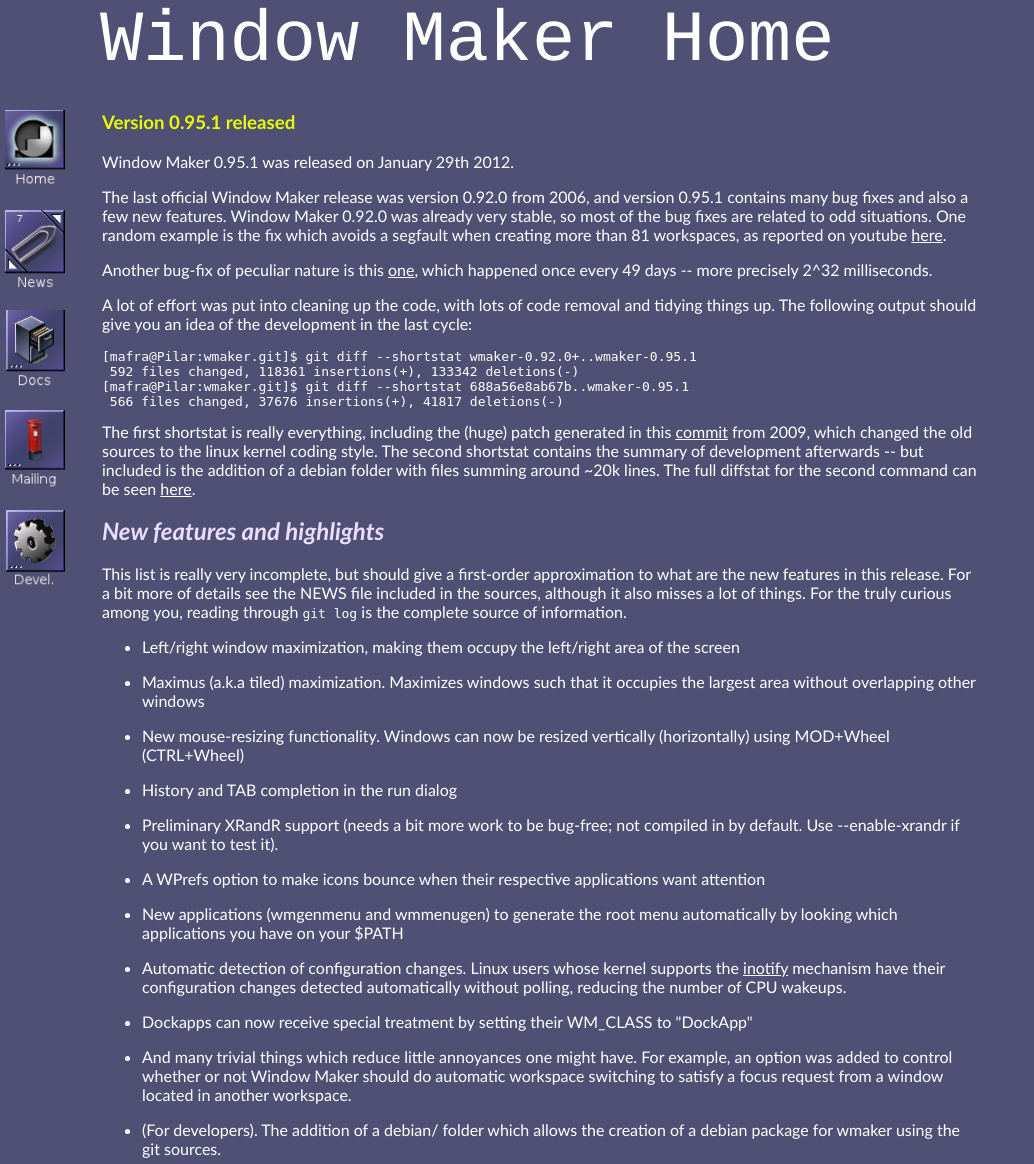
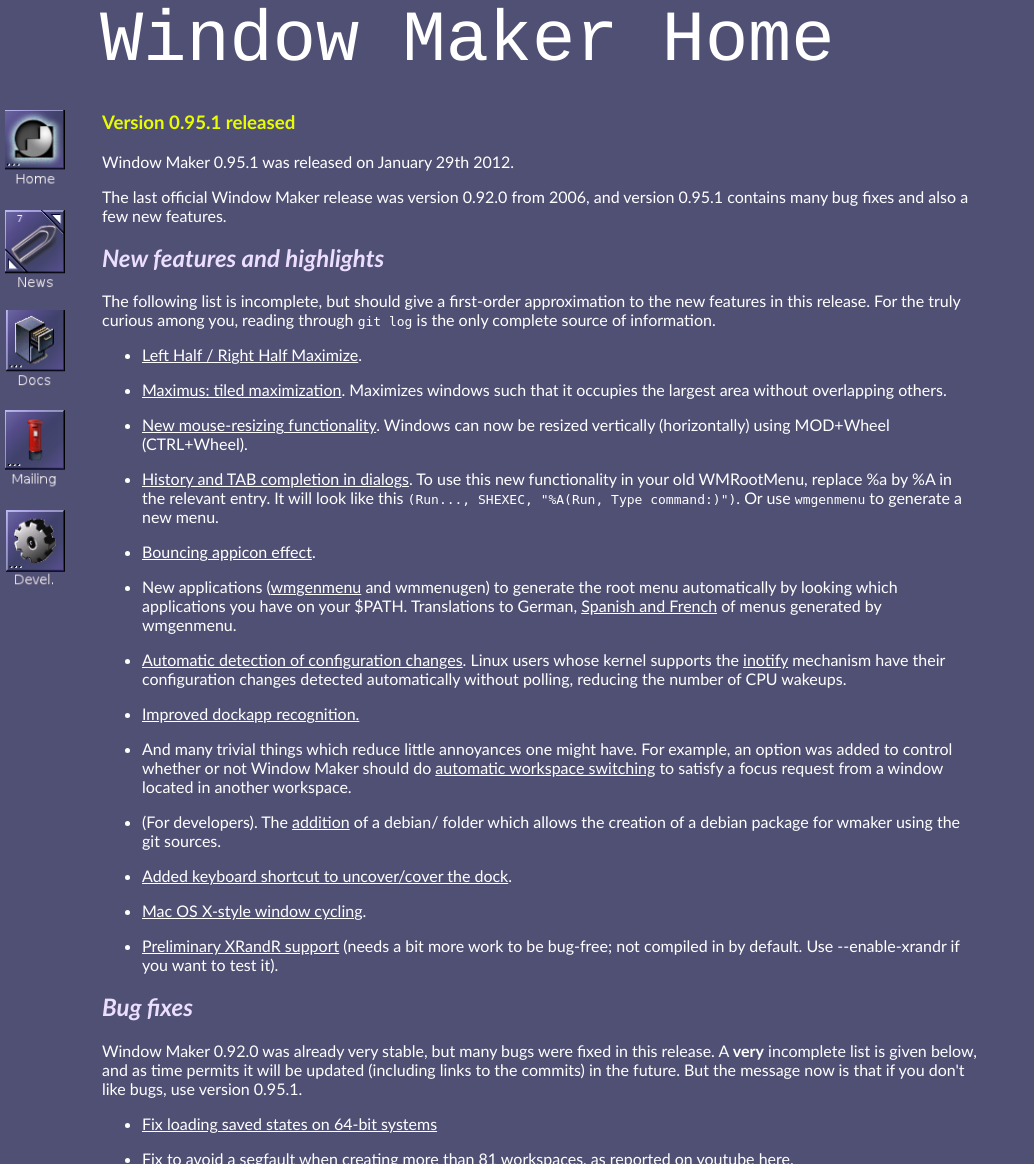
Before and after one commit to window-maker/dockapps, a PHP site: page /news.php in a window 1280 px wide. Shown: the whole page, without its empty margins (0-1034 px from the left). Run offline with PHP 8.4, Linux system fonts and the light colour scheme.

Commit message:
Refactor news.php, include links to commits in the git repo etc

```diff
--- a/news.php
+++ b/news.php
@@ -23,15 +23,107 @@
           <p>Window Maker 0.95.1 was released on January 29th 2012.</p>
 
           <p>The last official Window Maker release was version 0.92.0 from 2006, and version 0.95.1 contains many bug fixes and
-          also a few new features. Window Maker 0.92.0 was already very stable, so most of the bug fixes are related to odd
-          situations. One random example is the fix which avoids a segfault when creating more than 81
-          workspaces, as reported on youtube <a href="http://www.youtube.com/watch?v=fkNJZvKwmhE">here</a>.</p>
+          also a few new features.</p>
 
-          <p>Another bug-fix of peculiar nature is this <a href=
-          "http://repo.or.cz/w/wmaker-crm.git/commit/c91bb1ba1360006c568db37438779e525868cf17">one</a>, which happened once every
-          49 days -- more precisely 2^32 milliseconds.</p>
 
-          <p>A lot of effort was put into cleaning up the code, with lots of code removal and tidying things up. The following
+          <h2>New features and highlights</h2>
+
+          <p>The following list is incomplete, but should give a first-order approximation to the new features in
+          this release. For the truly curious among you, reading through <code>git log</code> is the only complete source of
+          information.</p>
+
+          <ul>
+            <li>
+              <p><a href="http://repo.or.cz/w/wmaker-crm.git/commit/6924454836b3a9432def2749f093ea060ac82e97">Left Half / Right Half Maximize</a>.</p>
+            </li>
+
+            <li>
+              <p><a href="http://repo.or.cz/w/wmaker-crm.git/commit/cf62d1591f5aef1e6760a8c0881a6de97ae26e92">Maximus: tiled maximization</a>.
+		Maximizes windows such that it occupies the largest area without overlapping others.</p>
+            </li>
+
+            <li>
+              <p><a href="http://repo.or.cz/w/wmaker-crm.git/commit/a063338175511c4e6af211cef9f2c8a555d7cb44">New mouse-resizing functionality</a>.
+		 Windows can now be resized vertically (horizontally) using MOD+Wheel (CTRL+Wheel).</p>
+            </li>
+
+            <li>
+              <p><a href="http://repo.or.cz/w/wmaker-crm.git/commit/05720d97076ffc1569e50d904b998ec99c3d3d4e">History and TAB completion in dialogs</a>.
+		To use this new functionality in your old WMRootMenu, replace
+		%a by %A in the relevant entry. It will look like this <code>(Run..., SHEXEC, "%A(Run, Type command:)")</code>. Or use
+		<code>wmgenmenu</code> to generate a new menu.</p>
+            </li>
+
+            <li>
+              <p><a href="http://repo.or.cz/w/wmaker-crm.git/commit/a257e16593bb471662ce46f65d489c2ba6d87813">Bouncing appicon effect</a>.
+            </li>
+
+            <li>
+              <p>New applications (<a href="http://repo.or.cz/w/wmaker-crm.git/commit/1861880239634774bf898175a3155b7c7cd9b59c">wmgenmenu</a> and wmmenugen)
+		to generate the root menu automatically by looking which applications you have on your $PATH. Translations to German,
+		<a href="http://repo.or.cz/w/wmaker-crm.git/commit/077a2eaa71623421eaffc234c30e6d40a52f0220">Spanish and French</a> of
+		menus generated by wmgenmenu.</p>
+            </li>
+
+            <li>
+              <p><a href="http://repo.or.cz/w/wmaker-crm.git/commit/56d856878743ec2d3b8d98ab6a0b61a6b2c99129">Automatic detection of configuration changes</a>.
+		 Linux users whose kernel supports the <a href=
+              "http://en.wikipedia.org/wiki/Inotify">inotify</a> mechanism have their configuration changes
+              detected automatically without polling, reducing the number of CPU wakeups.</p>
+            </li>
+
+            <li>
+              <p><a href="http://repo.or.cz/w/wmaker-crm.git/commit/9318a7f42870753bd6b8c306573936369aa819f4">Improved dockapp recognition.</a></p>
+            </li>
+
+            <li>
+              <p>And many trivial things which reduce little annoyances one might have. For example, an option was added to
+              control whether or not Window Maker should do
+		<a href="http://repo.or.cz/w/wmaker-crm.git/commit/d6c134f420bfa1cd6b6a9474d01548933b559901">automatic workspace switching</a>
+	      to satisfy a focus request from a window located in another workspace.</p>
+            </li>
+
+	<li>
+		<p> (For developers). The <a href="http://repo.or.cz/w/wmaker-crm.git/commit/442e3876c6e5a78c6ed385ec204647553f45c168">addition</a> of a debian/
+		folder which allows the creation of a debian package for wmaker using the git sources.</p>
+	<li>
+		<p><a href="http://repo.or.cz/w/wmaker-crm.git/commit/b6689a0108fd06ba4d7bf22b789b3de531c2ad70"> Added keyboard shortcut to uncover/cover the dock</a>.</p>
+	</li>
+	<li>
+		<p><a href="http://repo.or.cz/w/wmaker-crm.git/commit/18408fff93468c533bf4aef3ce6c9808b415adde">Mac OS X-style window cycling</a>.</p>
+	</li>
+	<li>
+		<p> <a href="http://repo.or.cz/w/wmaker-crm.git/commit/c201e1612c1798106ccc2f806669a90b0bbb7a19">Preliminary XRandR support</a>
+		 (needs a bit more work to be bug-free; not compiled in by default. Use --enable-xrandr if you want to test it).</p>
+	</li>
+</ul>
+
+
+	<h2> Bug fixes</h2>
+
+	<p> Window Maker 0.92.0 was already very stable, but many bugs were fixed in this release. A <strong>very</strong>
+	    incomplete list is given below, and as time permits it will be updated (including links to the commits)
+	in the future. But the message now
+	is that if you don't like bugs, use version 0.95.1.</p>
+
+	<ul>
+	<li>
+	<p><a href="http://repo.or.cz/w/wmaker-crm.git/commit/37829a7c60ca09eb47d4d82b00070f6f6c0fb277">Fix loading saved states on 64-bit systems</a></p>
+	</li>
+	<li>
+	<p>Fix to avoid a segfault when creating more than 81 workspaces, as reported on youtube <a href="http://www.youtube.com/watch?v=fkNJZvKwmhE">here</a>.</p>
+	</li>
+
+	<li>
+	<p><a href=
+          "http://repo.or.cz/w/wmaker-crm.git/commit/c91bb1ba1360006c568db37438779e525868cf17">Periodic focus bug</a>.</p>
+	</li>
+
+	</ul>
+
+
+	<h2> Summary of changes </h2>
+	<p>A lot of effort was put into cleaning up the code, with lots of code removal and tidying things up. The following
           output should give you an idea of the development in the last cycle:</p>
           <pre>
 [mafra@Pilar:wmaker.git]$ git diff --shortstat wmaker-0.92.0+..wmaker-0.95.1
@@ -44,67 +136,6 @@
 is the addition of a debian folder with files summing around ~20k lines. The full diffstat for the second command can be seen
 <a href="fulldiffstat.php">here</a>.
 
-          <h2>New features and highlights</h2>
-
-          <p>This list is really very incomplete, but should give a first-order approximation to what are the new features in
-          this release. For a bit more of details see the NEWS file included in the sources, although it also misses a lot of
-          things. For the truly curious among you, reading through <code>git log</code> is the complete source of
-          information.</p>
-
-          <ul>
-            <li>
-              <p>Left/right window maximization, making them occupy the left/right area of the screen</p>
-            </li>
-
-            <li>
-              <p>Maximus (a.k.a tiled) maximization. Maximizes windows such that it occupies the largest area without overlapping
-              other windows</p>
-            </li>
-
-            <li>
-              <p>New mouse-resizing functionality. Windows can now be resized vertically (horizontally) using MOD+Wheel
-              (CTRL+Wheel)</p>
-            </li>
-
-            <li>
-              <p>History and TAB completion in the run dialog</p>
-            </li>
-
-	<li>
-		<p> Preliminary XRandR support (needs a bit more work to be bug-free; not compiled in by default.
-		Use --enable-xrandr if you want to test it).</p>
-	</li>
-
-            <li>
-              <p>A WPrefs option to make icons bounce when their respective applications want attention</p>
-            </li>
-
-            <li>
-              <p>New applications (wmgenmenu and wmmenugen) to generate the root menu automatically by looking which applications
-              you have on your $PATH</p>
-            </li>
-
-            <li>
-              <p>Automatic detection of configuration changes. Linux users whose kernel supports the <a href=
-              "http://en.wikipedia.org/wiki/Inotify">inotify</a> mechanism have their configuration changes
-              detected automatically without polling, reducing the number of CPU wakeups.</p>
-            </li>
-
-            <li>
-              <p>Dockapps can now receive special treatment by setting their WM_CLASS to "DockApp"</p>
-            </li>
-
-            <li>
-              <p>And many trivial things which reduce little annoyances one might have. For example, an option was added to
-              control whether or not Window Maker should do automatic workspace switching to satisfy a focus request from a
-              window located in another workspace.</p>
-            </li>
-
-	<li>
-		<p> (For developers). The addition of a debian/ folder which allows the creation of a debian package for wmaker using the
-		git sources.</p>
-          </ul>
-
           <p><br />
 	<div align="center">
           <img src="v0_95_1.png" alt="Info v0.95.1" width="382" height="257" /></p>
```
